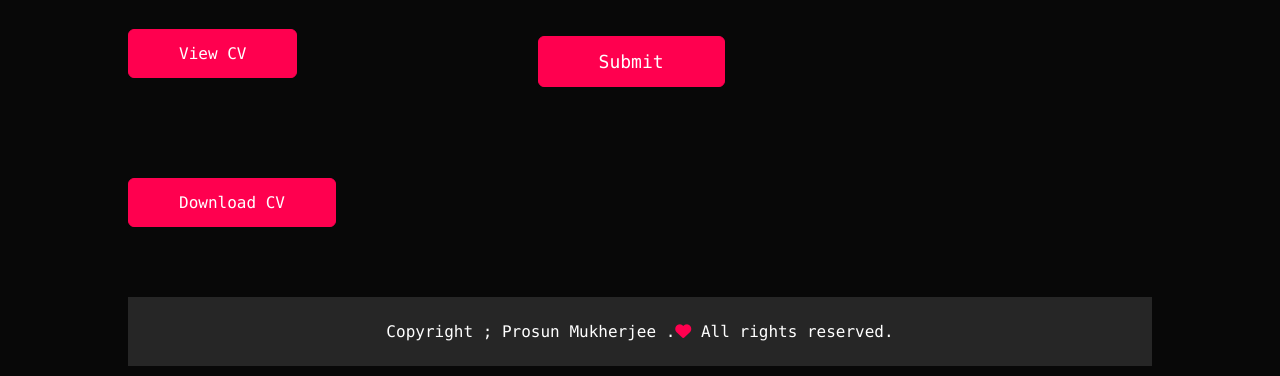
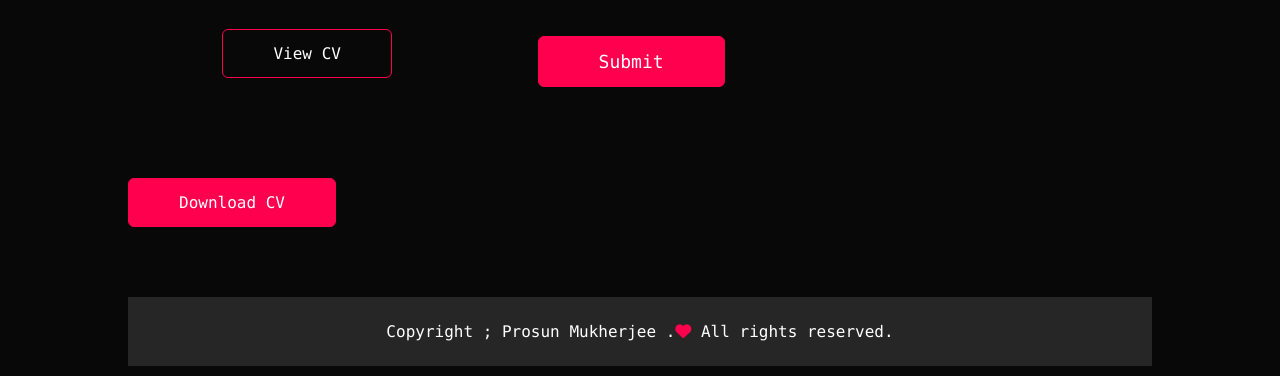
Before and after one commit to Prosunsajal4/Prosunsajal4.github.io, a plain HTML site: page index.html in a window 1280 px wide. Shown: the part 3793-4169 px from the top of the page. Drawn offline with Linux system fonts and the light colour scheme.

Commit message:
Update index.html

```diff
--- a/index.html
+++ b/index.html
@@ -239,7 +239,7 @@
               <a href="https://www.upwork.com/freelancers/~01f44a65c0f3612bd3?viewMode=1"><i class="fa-brands fa-upwork"></i></a>
 
             </div>
-            <a href="https://cvofprosun.vercel.app/" target = "_main" class = "link link2"> View CV </a>
+            <a href="https://cvofprosun.vercel.app/" target = "_main" class = "link">View CV</a>
             <a href="images/ProsunCV.pdf" download class="link link2">Download CV</a>
           </div>
           <div class="contact-right">
```
